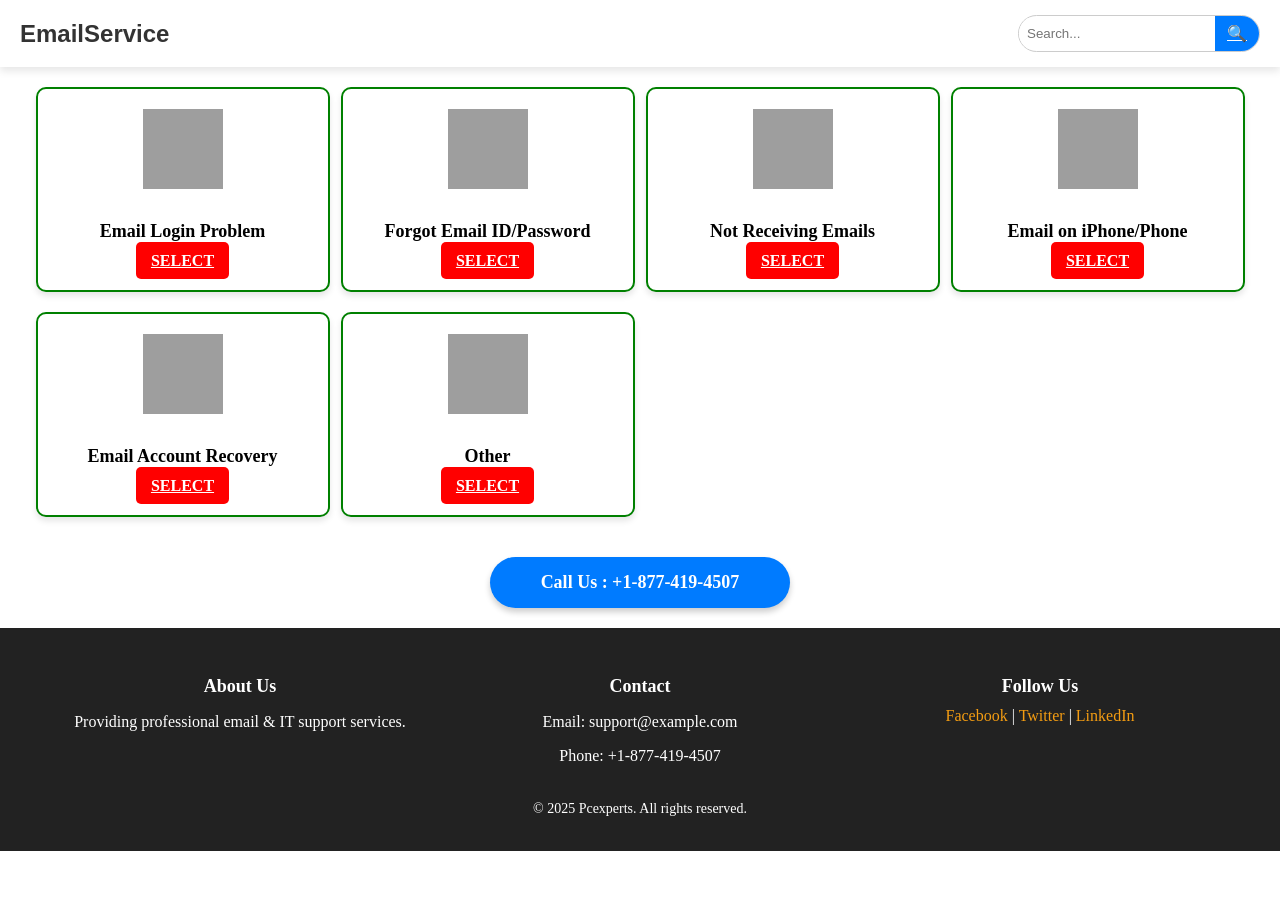
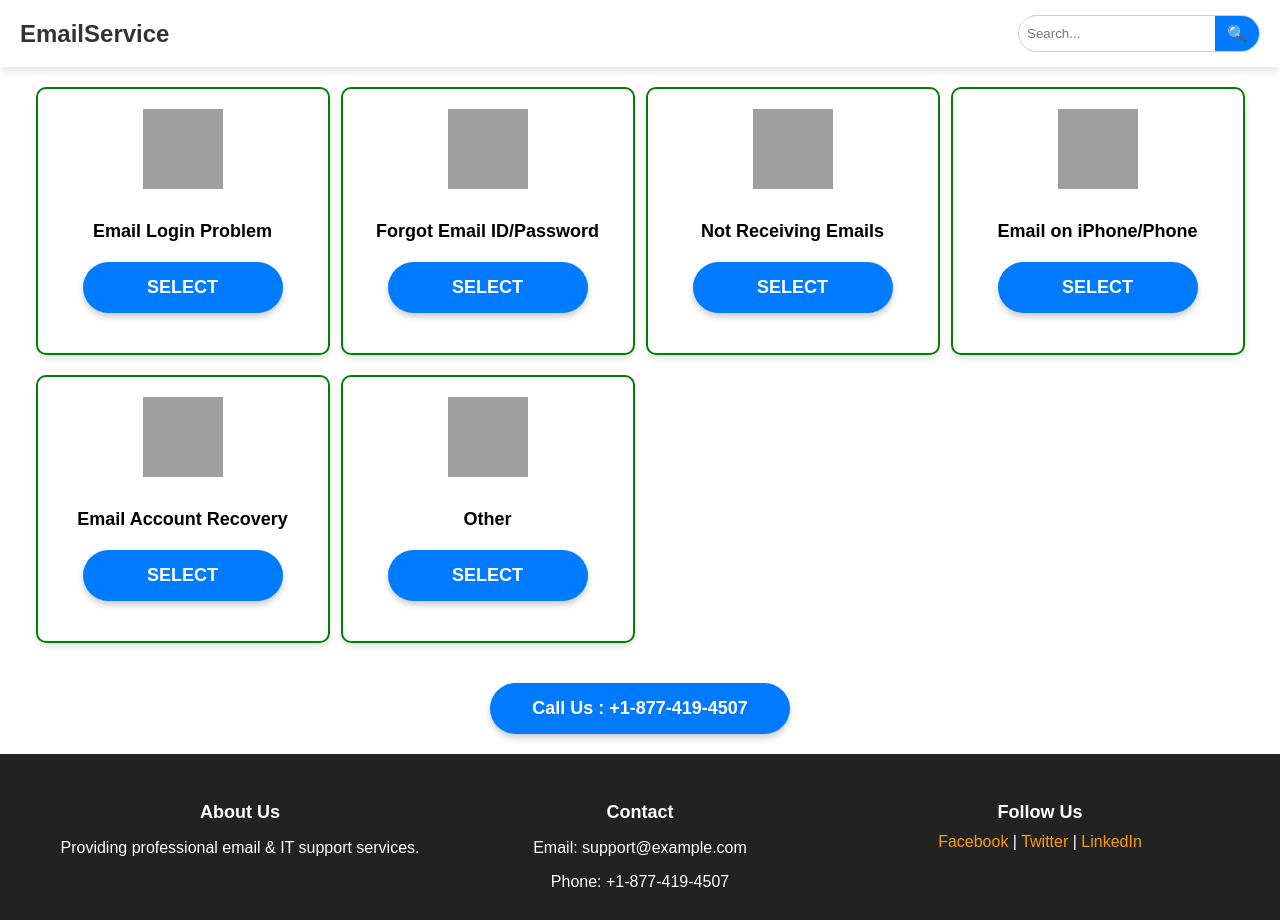
Before and after one commit to emlahoagio/emailservice, a plain HTML site: page index.html in a window 1280 px wide. Shown: the top 920 px of the page. Before the commit the page ends 851 px from the top, so only its background shows below. Drawn offline with Linux system fonts and the light colour scheme; grey boxes are pictures that could not be loaded.

Commit message:
edit css

```diff
--- a/style.css
+++ b/style.css
@@ -1,4 +1,17 @@
-/* Header tổng thể */
+/* ==========================
+   Global Styles
+========================== */
+body {
+    display: flex;
+    flex-direction: column;
+    min-height: 100vh;
+    margin: 0;
+    font-family: Arial, sans-serif;
+}
+
+/* ==========================
+   Header
+========================== */
 .header {
     display: flex;
     justify-content: space-between;
@@ -8,15 +21,12 @@
     box-shadow: 0 4px 8px rgba(0, 0, 0, 0.1);
 }
 
-/* Phần logo */
 .logo {
     font-size: 24px;
     font-weight: bold;
     color: #333;
-    font-family: 'Arial', sans-serif;
 }
 
-/* Thanh tìm kiếm */
 .search-container {
     display: flex;
     align-items: center;
@@ -40,35 +50,22 @@
     cursor: pointer;
 }
 
-/* Ẩn thanh tìm kiếm trên mobile */
+/* Hide search bar on mobile */
 @media (max-width: 768px) {
     .search-container {
         display: none;
     }
 }
 
-/* Layout tổng thể */
-body {
-    display: flex;
-    flex-direction: column;
-    min-height: 100vh;
-    margin: 0;
-}
-
-.content {
-    flex: 1;
-    padding: 20px;
-    text-align: center;
-}
-
-/* Content Wrapper */
+/* ==========================
+   Content Section
+========================== */
 .content-wrapper {
     display: flex;
     justify-content: center;
     padding: 20px;
 }
 
-/* Container chính */
 .content-container {
     display: grid;
     grid-template-columns: repeat(auto-fit, minmax(250px, 1fr));
@@ -78,7 +75,6 @@ body {
     justify-items: center;
 }
 
-/* Hộp nội dung */
 .content-box {
     width: 100%;
     max-width: 250px;
@@ -90,36 +86,51 @@ body {
     box-shadow: 0px 4px 6px rgba(0, 0, 0, 0.1);
 }
 
-/* Hình ảnh */
 .content-box img {
     width: 80px;
     height: 80px;
     margin-bottom: 10px;
 }
 
-/* Tiêu đề */
 .content-box h3 {
     font-size: 18px;
     margin-bottom: 10px;
 }
 
-/* Nút chọn */
-.select-btn {
-    background-color: red;
+/* ==========================
+   Buttons
+========================== */
+.select-btn,
+.call-btn {
+    display: block;
+    text-align: center;
+    background-color: #007bff;
     color: white;
-    border: none;
-    padding: 10px 15px;
-    font-size: 16px;
+    font-size: 18px;
     font-weight: bold;
-    cursor: pointer;
-    border-radius: 5px;
+    padding: 15px 0;
+    width: 80%;
+    max-width: 300px;
+    margin: 20px auto;
+    border-radius: 30px;
+    text-decoration: none;
+    box-shadow: 0px 4px 6px rgba(0, 0, 0, 0.2);
+    transition: background 0.3s ease-in-out;
 }
 
-.select-btn:hover {
-    background-color: darkred;
+.select-btn:hover,
+.call-btn:hover {
+    background-color: #0056b3;
 }
 
-/* Responsive */
+/* Remove underline from links */
+a {
+    text-decoration: none;
+}
+
+/* ==========================
+   Responsive Grid Layout
+========================== */
 @media (min-width: 1024px) {
     .content-container {
         grid-template-columns: repeat(4, 1fr);
@@ -144,14 +155,15 @@ body {
     }
 }
 
-/* Footer */
+/* ==========================
+   Footer
+========================== */
 footer {
     background: #222;
     color: white;
     text-align: center;
     padding: 20px 10px;
     margin-top: auto;
-    position: relative;
 }
 
 .footer-container {
@@ -183,37 +195,9 @@ footer {
     font-size: 14px;
 }
 
-/* Mobile Responsive */
-@media (max-width: 768px) {
-    .footer-container {
-        flex-direction: column;
-    }
-}
-
-/* Call Button chung */
-.call-btn {
-    display: block;
-    text-align: center;
-    background-color: #007bff;
-    color: white;
-    font-size: 18px;
-    font-weight: bold;
-    padding: 15px 0;
-    width: 80%;
-    max-width: 300px;
-    margin: 20px auto;
-    border-radius: 30px;
-    text-decoration: none;
-    box-shadow: 0px 4px 6px rgba(0, 0, 0, 0.2);
-    transition: background 0.3s ease-in-out;
-}
-
-/* Hover Effect */
-.call-btn:hover {
-    background-color: #0056b3;
-}
-
-/* Mobile: Nút Call hiển thị dưới Header */
+/* ==========================
+   Call Button Visibility
+========================== */
 @media (max-width: 768px) {
     .call-btn-header {
         display: block;
@@ -224,7 +208,6 @@ footer {
     }
 }
 
-/* Laptop: Nút Call hiển thị trên Footer */
 @media (min-width: 769px) {
     .call-btn-header {
         display: none;
```
